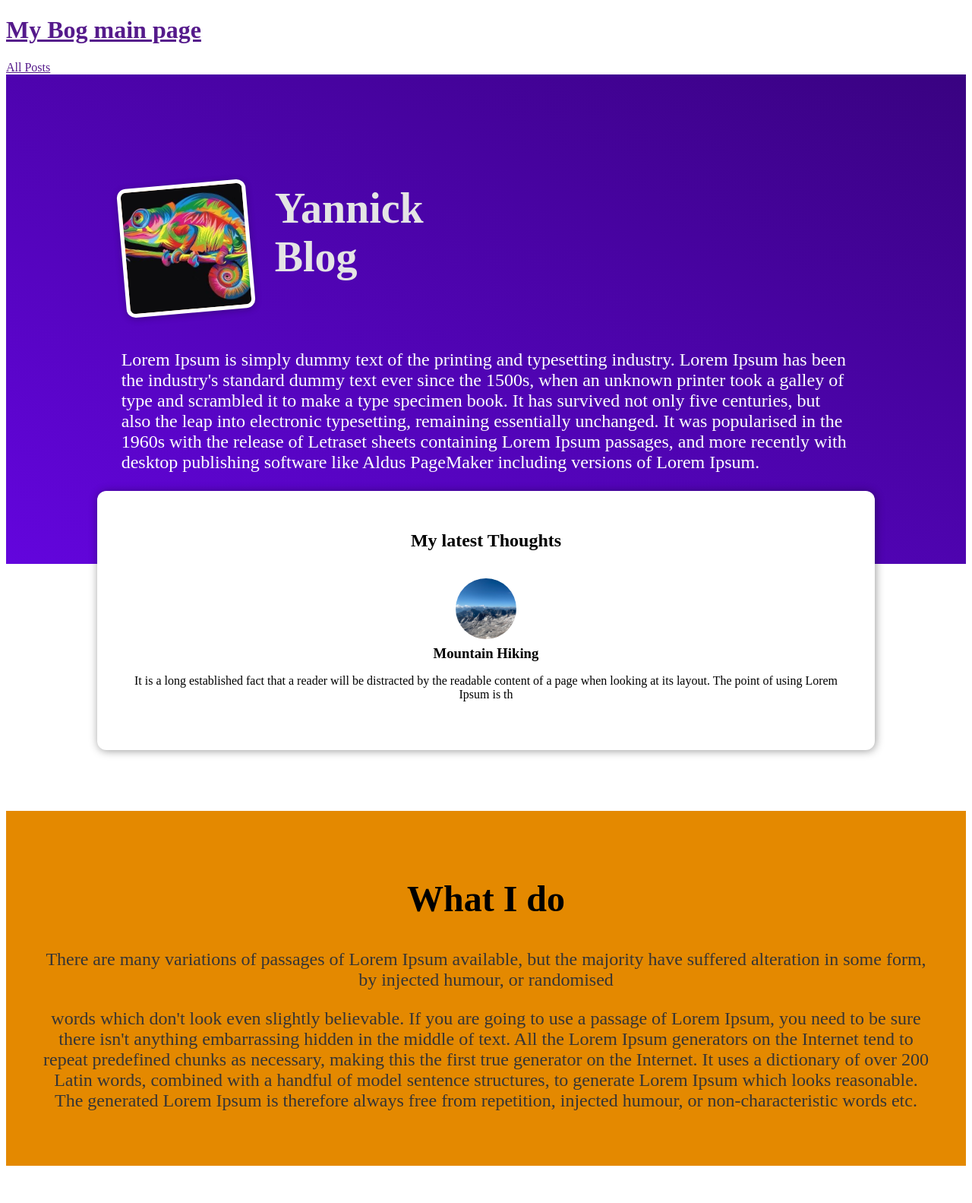
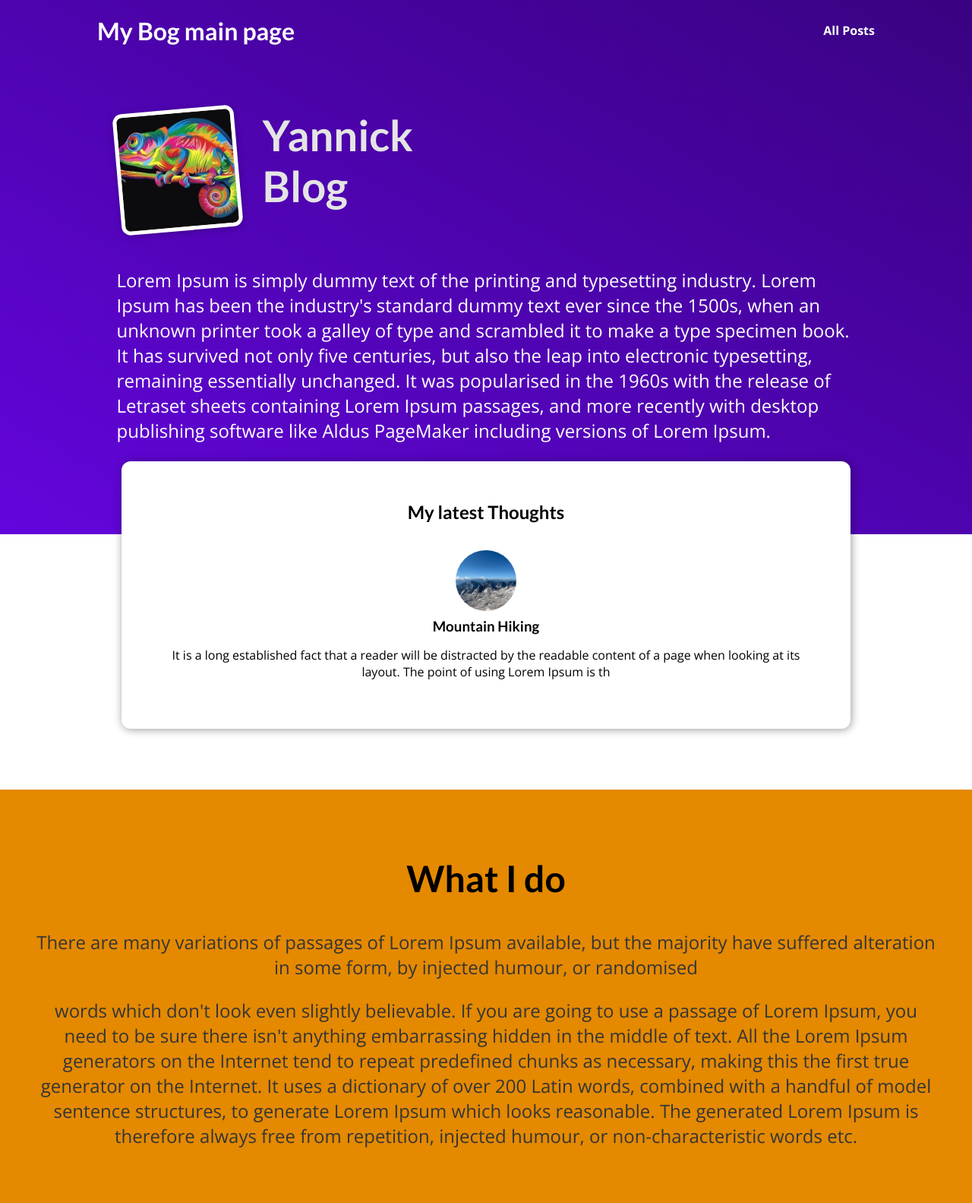
Before and after one commit to badice77/My_Blog, a Django app: page / in a window 1280 px wide. Shown: the whole page at 76% size. Before the commit the page ends 1534 px from the top, so only its background shows below. Run offline with Django 3.2, Linux system fonts and the light colour scheme.

Commit message:
16 janvier 2022

```diff
--- a/my_site/settings.py
+++ b/my_site/settings.py
@@ -123,6 +123,10 @@ USE_TZ = True
 
 STATIC_URL = '/static/'
 
+STATICFILES_DIRS = [
+    BASE_DIR / "static",
+]
+
 # Default primary key field type
 # https://docs.djangoproject.com/en/3.2/ref/settings/#default-auto-field
 
--- /dev/null
+++ b/static/app.css
@@ -0,0 +1,48 @@
+@import url('https://fonts.googleapis.com/css2?family=Lato:wght@400;700&family=Open+Sans:wght@400;700&display=swap');
+
+* {
+  box-sizing: border-box;
+}
+
+html {
+  font-family: 'Open Sans', 'Lato', sans-serif;
+}
+
+body {
+  margin: 0;
+}
+
+h1,
+h2,
+h3 {
+  font-family: 'Lato', sans-serif;
+  font-weight: bold;
+}
+
+#main-navigation {
+  width: 100%;
+  height: 5rem;
+  display: flex;
+  justify-content: space-between;
+  align-items: center;
+  padding: 0 10%;
+  position: absolute;
+  top: 0;
+  left: 0;
+}
+
+#main-navigation a {
+  text-decoration: none;
+  color: white;
+  font-weight: bold;
+}
+
+#main-navigation a:hover,
+#main-navigation a:active {
+  color: #cf79f1;
+}
+
+#main-navigation h1 a:hover,
+#main-navigation h1 a:active {
+  color: white;
+}
--- a/templates/base.html
+++ b/templates/base.html
@@ -1,13 +1,16 @@
+{% load static %}
+
 <!DOCTYPE html>
 <html lang="en">
 <head>
     <meta charset="UTF-8">
     <meta http-equiv="X-UA-Compatible" content="IE=edge">
     <meta name="viewport" content="width=device-width, initial-scale=1.0">
-    <title>{% block title %}{% endblock title %}</title>
-    {% block css_files %}{% endblock css_files %}
+    <title>{% block title %}{% endblock %}</title>
+    <link rel="stylesheet" href="{% static "app.css" %}">
+    {% block css_files %}{% endblock  %}
 </head>
 <body>
-    {% block content %}{% endblock content %}
+    {% block content %}{% endblock %}
 </body>
 </html>
```
